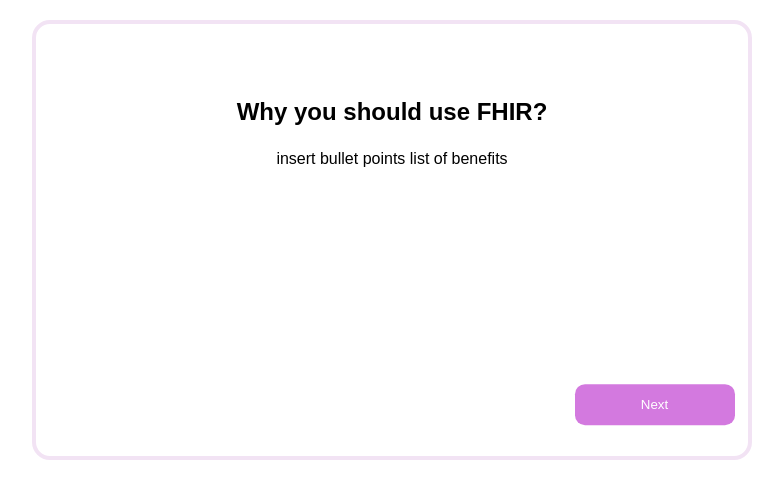
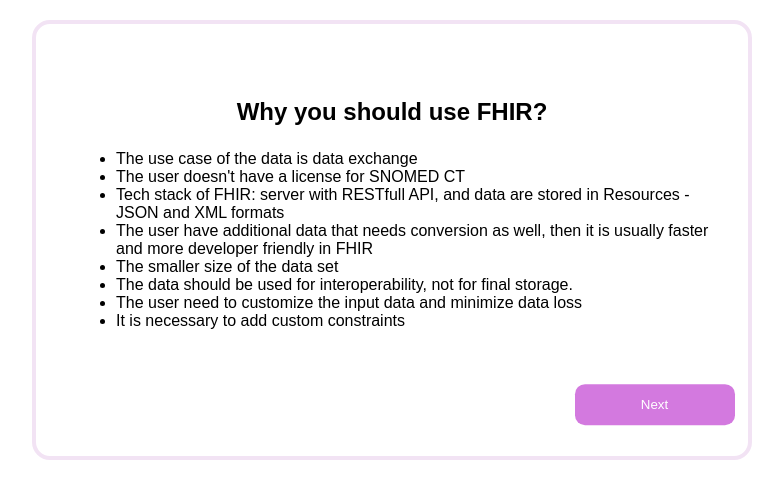
Before and after one commit to linartova/data-quality, a Flask app: page /why_fhir in a window 1280 px wide. Shown: the top 499 px of the page, without its empty margins (248-1031 px from the left). Run offline with Flask 3, Linux system fonts and the light colour scheme; some libraries are stand-ins or nearby versions.

Commit message:
Add list of benefits of standards

```diff
--- a/mmci_convertor/static/styles.css
+++ b/mmci_convertor/static/styles.css
@@ -123,3 +123,9 @@ button {
 .second {
     left: 85%;
 }
+
+.benefits-list {
+    text-align: start;
+    padding-right: 20px;
+    padding-left: 80px;
+}
--- a/mmci_convertor/templates/why_fhir.html
+++ b/mmci_convertor/templates/why_fhir.html
@@ -8,8 +8,19 @@
 <body>
     <div class="container--form step--3 body d-md-flex align-items-center justify-content-between">
         <header>Why you should use FHIR?</header>
-        <div>
-            insert bullet points list of benefits
+        <div class="benefits-list">
+            <ul>
+                <li>The use case of the data is data exchange</li>
+                <li>The user doesn't have a license for SNOMED CT</li>
+                <li>Tech stack of FHIR: server with RESTfull API,
+                    and data are stored in Resources - JSON and XML formats</li>
+                <li>The user have additional data that needs conversion as well,
+                    then it is usually faster and more developer friendly in FHIR</li>
+                <li>The smaller size of the data set</li>
+                <li>The data should be used for interoperability, not for final storage.</li>
+                <li>The user need to customize the input data and minimize data loss</li>
+                <li>It is necessary to add custom constraints</li>
+            </ul>
         </div>
         <div class="bruh">
             <form action="/FROM_why_fhir_TO_about_qc_fhir" method="POST">
```
Also changed, not shown: mmci_convertor/templates/why_omop.html (+12 -2 lines).
